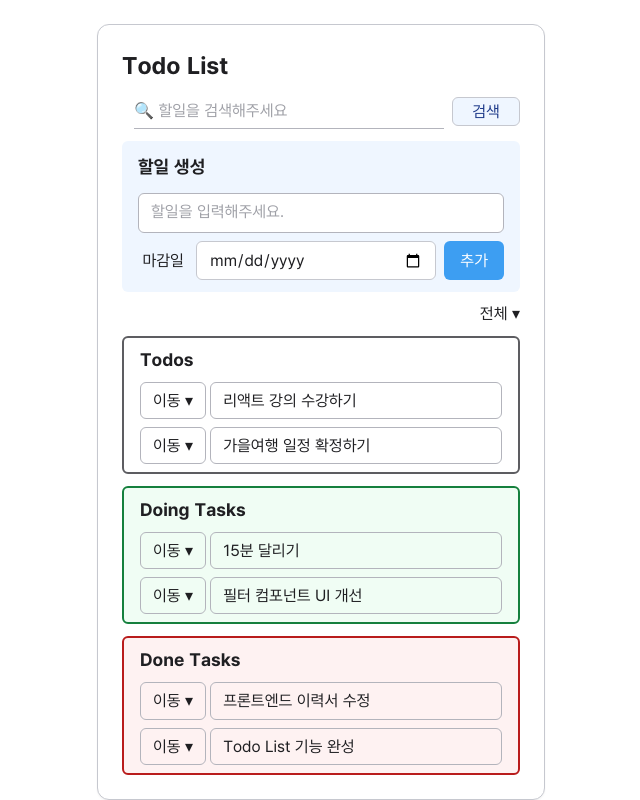
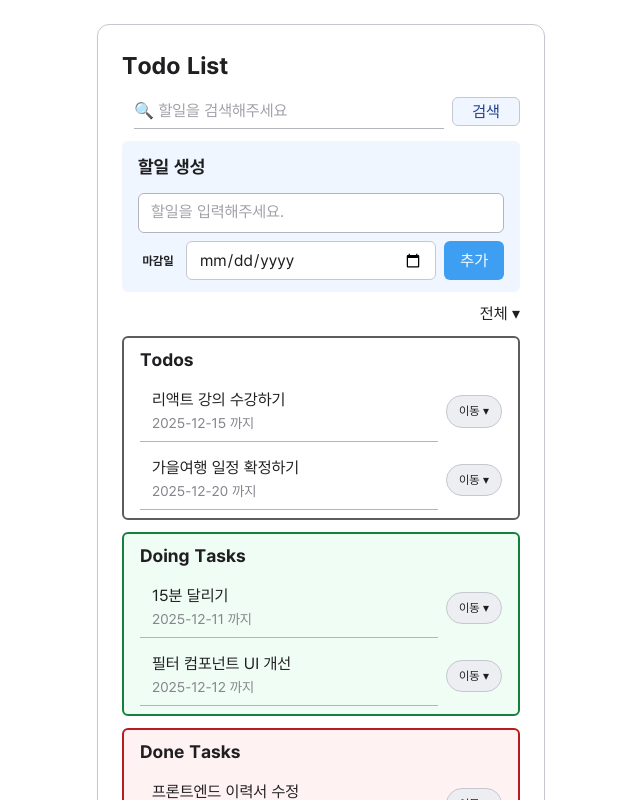
Before and after one commit to sinyroom/To-do-List, a Next.js app: page / in a window 1280 px wide. Shown: the top 800 px of the page, without its empty margins (319-959 px from the left). Built offline with nearby package versions, Linux system fonts and the light colour scheme.

Commit message:
refactor(page): 메인페이지 책임 분리

```diff
--- a/src/app/(global)/page.tsx
+++ b/src/app/(global)/page.tsx
@@ -1,67 +1,18 @@
 'use client';
 
+import { useState } from 'react';
+import type { Task } from '@/types/taskType';
 import CreateTask from '@/components/pages/main/CreateTask';
 import Filter from '@/components/pages/main/Filter';
 import SearchBar from '@/components/pages/main/SearchBar';
-import { useState } from 'react';
-import type { Task } from '@/types/taskType';
-import TaskList from '@/components/pages/main/TaskList';
-import {
-  doingOptions,
-  doneOptions,
-  todoOptions,
-} from '@/constants/dropdownOptions';
-
-const initialMockTasks: Task[] = [
-  {
-    id: 1,
-    title: '리액트 강의 수강하기',
-    status: 'todo',
-    dueDate: '2025-12-15',
-  },
-  { id: 2, title: '15분 달리기', status: 'doing', dueDate: '2025-12-11' },
-  {
-    id: 3,
-    title: '프론트엔드 이력서 수정',
-    status: 'done',
-    dueDate: '2025-12-10',
-  },
-  {
-    id: 4,
-    title: '필터 컴포넌트 UI 개선',
-    status: 'doing',
-    dueDate: '2025-12-12',
-  },
-  {
-    id: 5,
-    title: '가을여행 일정 확정하기',
-    status: 'todo',
-    dueDate: '2025-12-20',
-  },
-  {
-    id: 6,
-    title: 'Todo List 기능 완성',
-    status: 'done',
-    dueDate: '2025-12-09',
-  },
-];
+import TaskListContainer from '@/components/pages/main/TaskListContainer';
+import { initialMockTasks } from '@/constants/mockTasks';
 
 export default function Page() {
   const [tasks, setTasks] = useState<Task[]>(initialMockTasks);
-  const [inputValue, setInputValue] = useState('');
   const [search, setSearch] = useState('');
   const [filter, setFilter] = useState<'all' | 'todo' | 'doing' | 'done'>(
     'all'
-  );
-
-  const handleSearch = () => {
-    setSearch(inputValue);
-  };
-
-  const searchedTasks = tasks.filter(
-    (t) =>
-      (filter === 'all' || t.status === filter) &&
-      t.title.toLowerCase().includes(search.toLowerCase())
   );
 
   const handleAddTask = (title: string, dueDate: string) => {
@@ -81,51 +32,15 @@ export default function Page() {
     <main className='flex min-h-screen justify-center p-6'>
       <div className='flex flex-col gap-3 w-full max-w-md rounded-xl border bg-white p-6 shadow-sm'>
         <h1 className='text-2xl font-semibold'>Todo List</h1>
-        <SearchBar
-          value={inputValue}
-          onChange={setInputValue}
-          onSearch={handleSearch}
-        />
+        <SearchBar value={search} onChange={setSearch} onSearch={() => {}} />
         <CreateTask onAdd={handleAddTask} />
         <Filter onChange={setFilter} />
-        {(filter === 'all' || filter === 'todo') &&
-          searchedTasks.some((t) => t.status === 'todo') && (
-            <TaskList
-              tasks={searchedTasks.filter((t) => t.status === 'todo')}
-              status='todo'
-              title='Todos'
-              options={todoOptions}
-              bgColor=''
-              borderColor='border-gray-700'
-              onChangeStatus={handleChangeStatus}
-            />
-          )}
-
-        {(filter === 'all' || filter === 'doing') &&
-          searchedTasks.some((t) => t.status === 'doing') && (
-            <TaskList
-              tasks={searchedTasks.filter((t) => t.status === 'doing')}
-              status='doing'
-              title='Doing Tasks'
-              options={doingOptions}
-              bgColor='bg-green-50'
-              borderColor='border-green-700'
-              onChangeStatus={handleChangeStatus}
-            />
-          )}
-
-        {(filter === 'all' || filter === 'done') &&
-          searchedTasks.some((t) => t.status === 'done') && (
-            <TaskList
-              tasks={searchedTasks.filter((t) => t.status === 'done')}
-              status='done'
-              title='Done Tasks'
-              options={doneOptions}
-              bgColor='bg-red-50'
-              borderColor='border-red-700'
-              onChangeStatus={handleChangeStatus}
-            />
-          )}
+        <TaskListContainer
+          tasks={tasks}
+          search={search}
+          filter={filter}
+          onChangeStatus={handleChangeStatus}
+        />
       </div>
     </main>
   );
--- a/src/components/pages/main/CreateTask.tsx
+++ b/src/components/pages/main/CreateTask.tsx
@@ -42,14 +42,14 @@ export default function CreateTask({ onAdd }: Props) {
             onChange={(e) => setValue(e.target.value)}
           />
           <div className='flex gap-2'>
-            <h3 className='w-20 flex items-center justify-center text-bold'>
+            <h3 className='min-w-10 flex items-center justify-center font-bold text-12'>
               마감일
             </h3>
             <input
               type='date'
               value={dueDate}
               onChange={(e) => setDueDate(e.target.value)}
-              className='w-full rounded-md border px-3 py-2'
+              className='flex-1 min-w-0 rounded-md border px-3 py-2'
             />
             <button
               className='shrink-0 rounded-md bg-primary-500 px-4 py-2 text-white hover:bg-blue-500'
--- a/src/components/pages/main/DropdownList.tsx
+++ b/src/components/pages/main/DropdownList.tsx
@@ -25,7 +25,7 @@ export default function DropdownList({ options, onChangeStatus }: Props) {
   return (
     <div className='relative'>
       <button
-        className='flex-1 min-w-0 rounded-md border border-gray-300 px-3 py-2'
+        className='min-w-0 rounded-2xl border bg-gray-50 px-3 py-2 text-12'
         onClick={() => setOpen((v) => !v)}
       >
         이동 ▾
--- a/src/components/pages/main/TaskItem.tsx
+++ b/src/components/pages/main/TaskItem.tsx
@@ -17,14 +17,17 @@ export default function TaskItem({
   bgColor,
 }: Props) {
   return (
-    <div className={`flex items-center justify-between gap-1 ${bgColor || ''}`}>
+    <div className={`flex items-center justify-between gap-2 ${bgColor || ''}`}>
+      <div className='flex-1 min-w-0 border-b border-gray-300 px-3 py-2'>
+        {task.title}
+        {task.dueDate && (
+          <div className='text-sm text-gray-500 mt-1'>{task.dueDate} 까지</div>
+        )}
+      </div>
       <DropdownList
         options={options}
         onChangeStatus={(status) => onChangeStatus(task.id, status)}
       />
-      <div className='flex-1 min-w-0 rounded-md border border-gray-300 px-3 py-2'>
-        {task.title}
-      </div>
     </div>
   );
 }
--- /dev/null
+++ b/src/components/pages/main/TaskListContainer.tsx
@@ -0,0 +1,74 @@
+'use client';
+
+import TaskList from './TaskList';
+import {
+  todoOptions,
+  doingOptions,
+  doneOptions,
+} from '@/constants/dropdownOptions';
+import type { Task } from '@/types/taskType';
+
+type Props = {
+  tasks: Task[];
+  search: string;
+  filter: 'all' | 'todo' | 'doing' | 'done';
+  onChangeStatus: (id: number, status: Task['status']) => void;
+};
+
+export default function TaskListContainer({
+  tasks,
+  search,
+  filter,
+  onChangeStatus,
+}: Props) {
+  const filteredTasks = tasks.filter(
+    (t) =>
+      (filter === 'all' || t.status === filter) &&
+      t.title.toLowerCase().includes(search.toLowerCase())
+  );
+
+  const lists = [
+    {
+      status: 'todo',
+      title: 'Todos',
+      options: todoOptions,
+      bgColor: '',
+      borderColor: 'border-gray-700',
+    },
+    {
+      status: 'doing',
+      title: 'Doing Tasks',
+      options: doingOptions,
+      bgColor: 'bg-green-50',
+      borderColor: 'border-green-700',
+    },
+    {
+      status: 'done',
+      title: 'Done Tasks',
+      options: doneOptions,
+      bgColor: 'bg-red-50',
+      borderColor: 'border-red-700',
+    },
+  ] as const;
+
+  return (
+    <>
+      {lists.map((list) => {
+        const taskList = filteredTasks.filter((t) => t.status === list.status);
+        if (!taskList.length) return null;
+        return (
+          <TaskList
+            key={list.status}
+            tasks={taskList}
+            status={list.status}
+            title={list.title}
+            options={list.options}
+            bgColor={list.bgColor}
+            borderColor={list.borderColor}
+            onChangeStatus={onChangeStatus}
+          />
+        );
+      })}
+    </>
+  );
+}
--- /dev/null
+++ b/src/constants/mockTasks.ts
@@ -0,0 +1,35 @@
+import type { Task } from '@/types/taskType';
+
+export const initialMockTasks: Task[] = [
+  {
+    id: 1,
+    title: '리액트 강의 수강하기',
+    status: 'todo',
+    dueDate: '2025-12-15',
+  },
+  { id: 2, title: '15분 달리기', status: 'doing', dueDate: '2025-12-11' },
+  {
+    id: 3,
+    title: '프론트엔드 이력서 수정',
+    status: 'done',
+    dueDate: '2025-12-10',
+  },
+  {
+    id: 4,
+    title: '필터 컴포넌트 UI 개선',
+    status: 'doing',
+    dueDate: '2025-12-12',
+  },
+  {
+    id: 5,
+    title: '가을여행 일정 확정하기',
+    status: 'todo',
+    dueDate: '2025-12-20',
+  },
+  {
+    id: 6,
+    title: 'Todo List 기능 완성',
+    status: 'done',
+    dueDate: '2025-12-09',
+  },
+];
```
